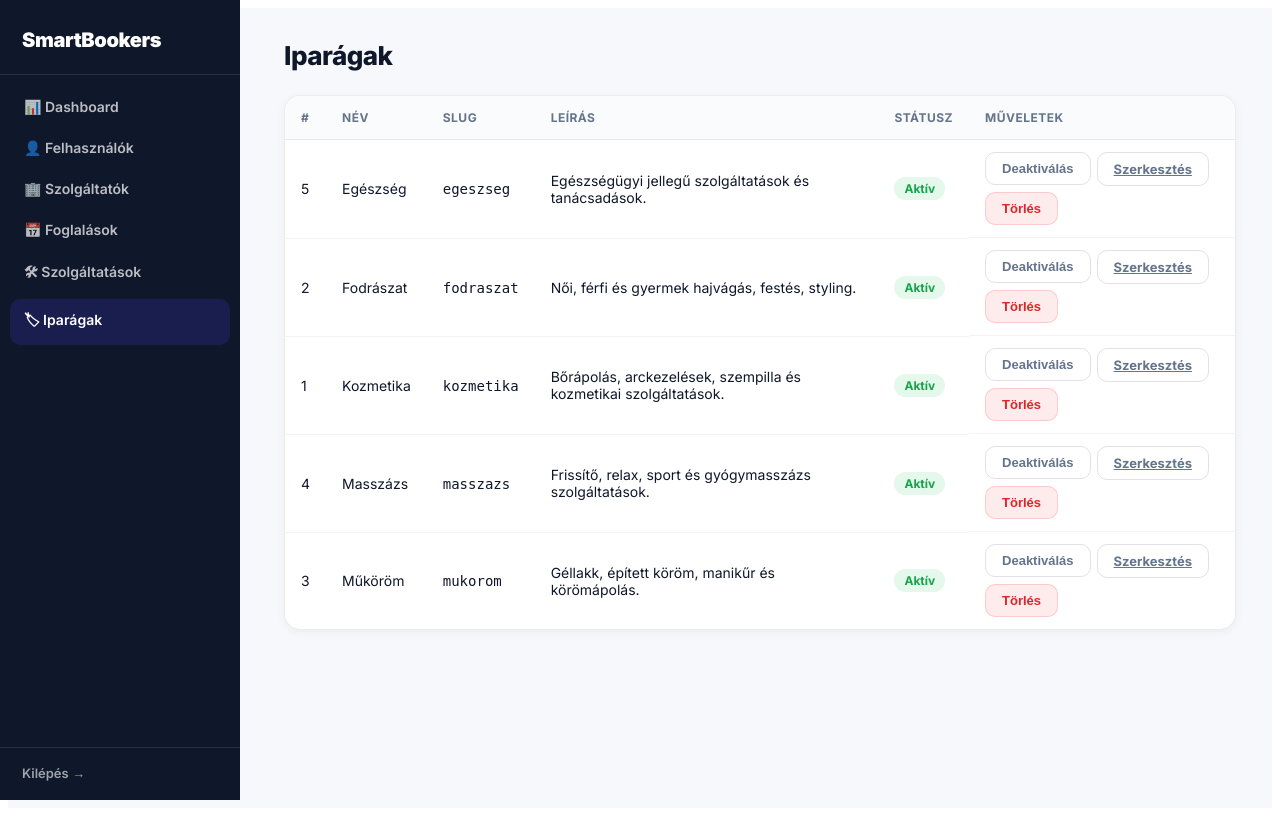
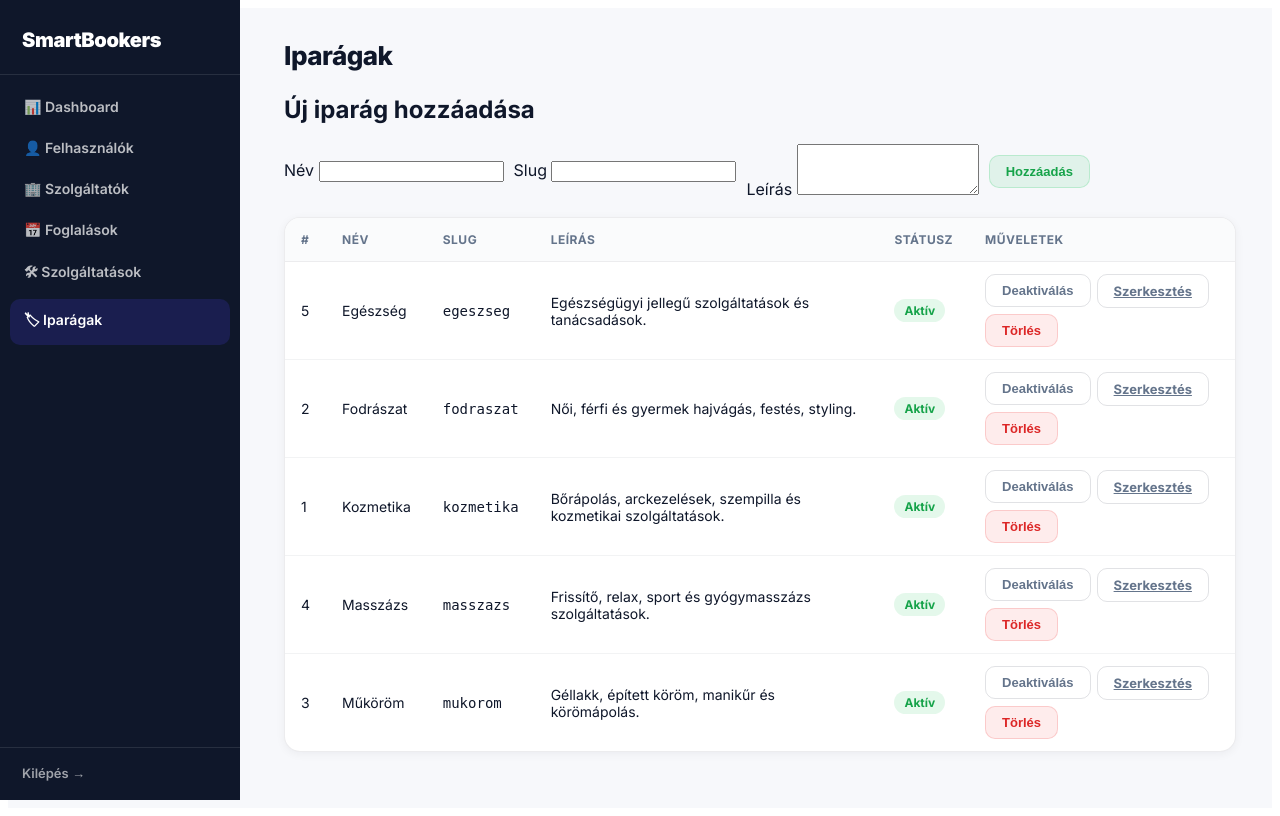
Before and after one commit to bituss/Smartbookers, a PHP site: page /Smartbookers/admin/industries.php in a window 1280 px wide. Run offline with PHP 8.4, Linux system fonts and the light colour scheme; a user stored in the database is signed in; data comes from the database, SQL or seed files in the repository.

Commit message:
szerkesztes

```diff
--- a/admin/industries.php
+++ b/admin/industries.php
@@ -74,7 +74,39 @@ if ($editId > 0) {
   <div class="admin-alert <?= $type ?>"><?= htmlspecialchars($text) ?></div>
 <?php endif; ?>
 
+<div class="admin-form-wrap">
+  <h2><?= $editRow ? 'Iparág szerkesztése' : 'Új iparág hozzáadása' ?></h2>
+  <form method="post" class="admin-form">
+    <?php if ($editRow): ?>
+      <input type="hidden" name="edit_industry" value="1">
+      <input type="hidden" name="edit_id" value="<?= $editRow['id'] ?>">
+    <?php else: ?>
+      <input type="hidden" name="add_industry" value="1">
+    <?php endif; ?>
 
+    <label>
+      Név
+      <input type="text" name="<?= $editRow ? 'edit_name' : 'ind_name' ?>" value="<?= htmlspecialchars($editRow['name'] ?? '') ?>" required>
+    </label>
+
+    <label>
+      Slug
+      <input type="text" name="<?= $editRow ? 'edit_slug' : 'ind_slug' ?>" value="<?= htmlspecialchars($editRow['slug'] ?? '') ?>" required>
+    </label>
+
+    <label>
+      Leírás
+      <textarea name="<?= $editRow ? 'edit_desc' : 'ind_desc' ?>" rows="3"><?= htmlspecialchars($editRow['description'] ?? '') ?></textarea>
+    </label>
+
+    <div class="admin-form-actions">
+      <button type="submit" class="btn-admin success"><?= $editRow ? 'Mentés' : 'Hozzáadás' ?></button>
+      <?php if ($editRow): ?>
+        <a href="/Smartbookers/admin/industries.php" class="btn-admin ghost">Mégse</a>
+      <?php endif; ?>
+    </div>
+  </form>
+</div>
 
 <div class="admin-table-wrap">
   <table class="admin-table">
```
